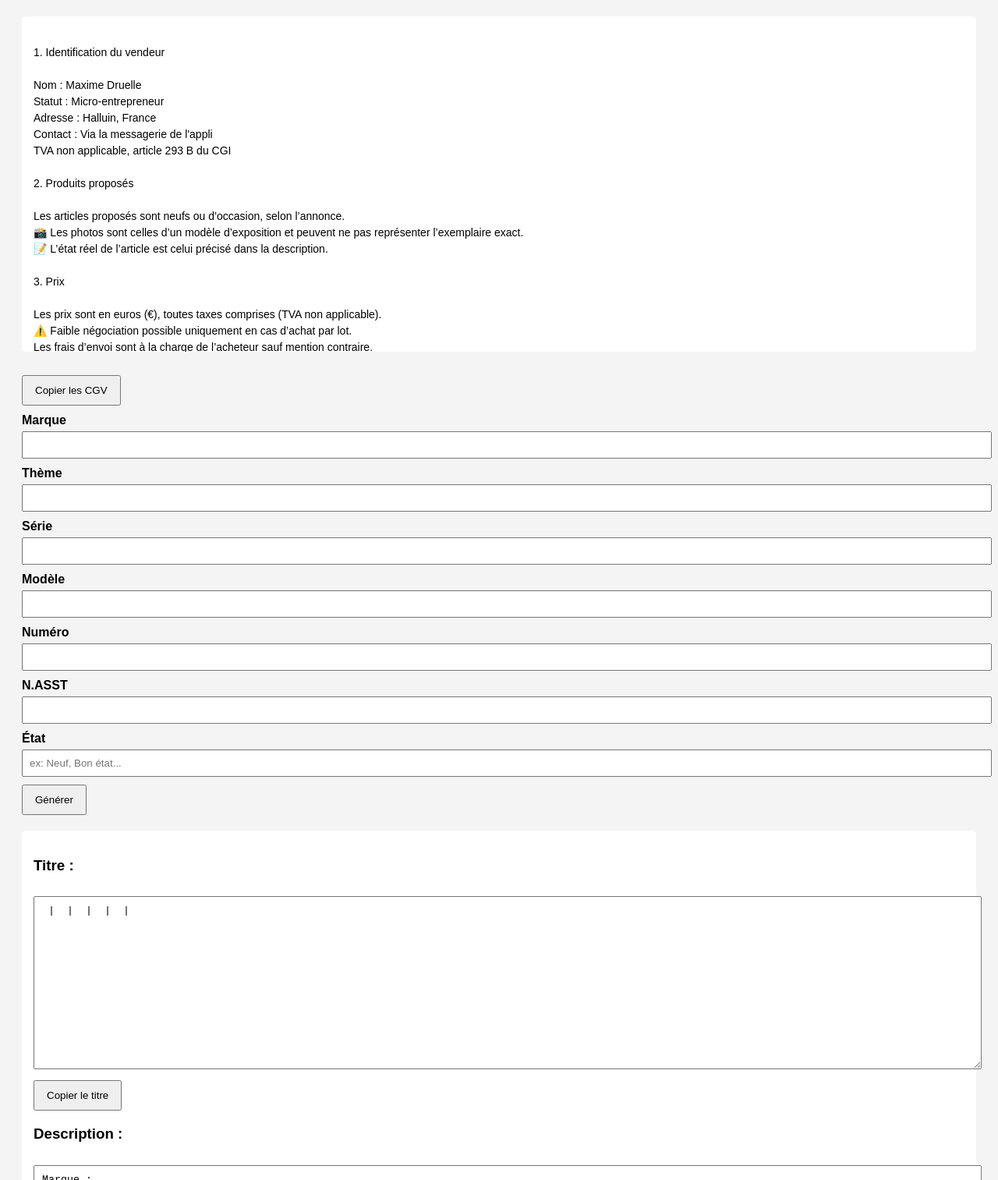
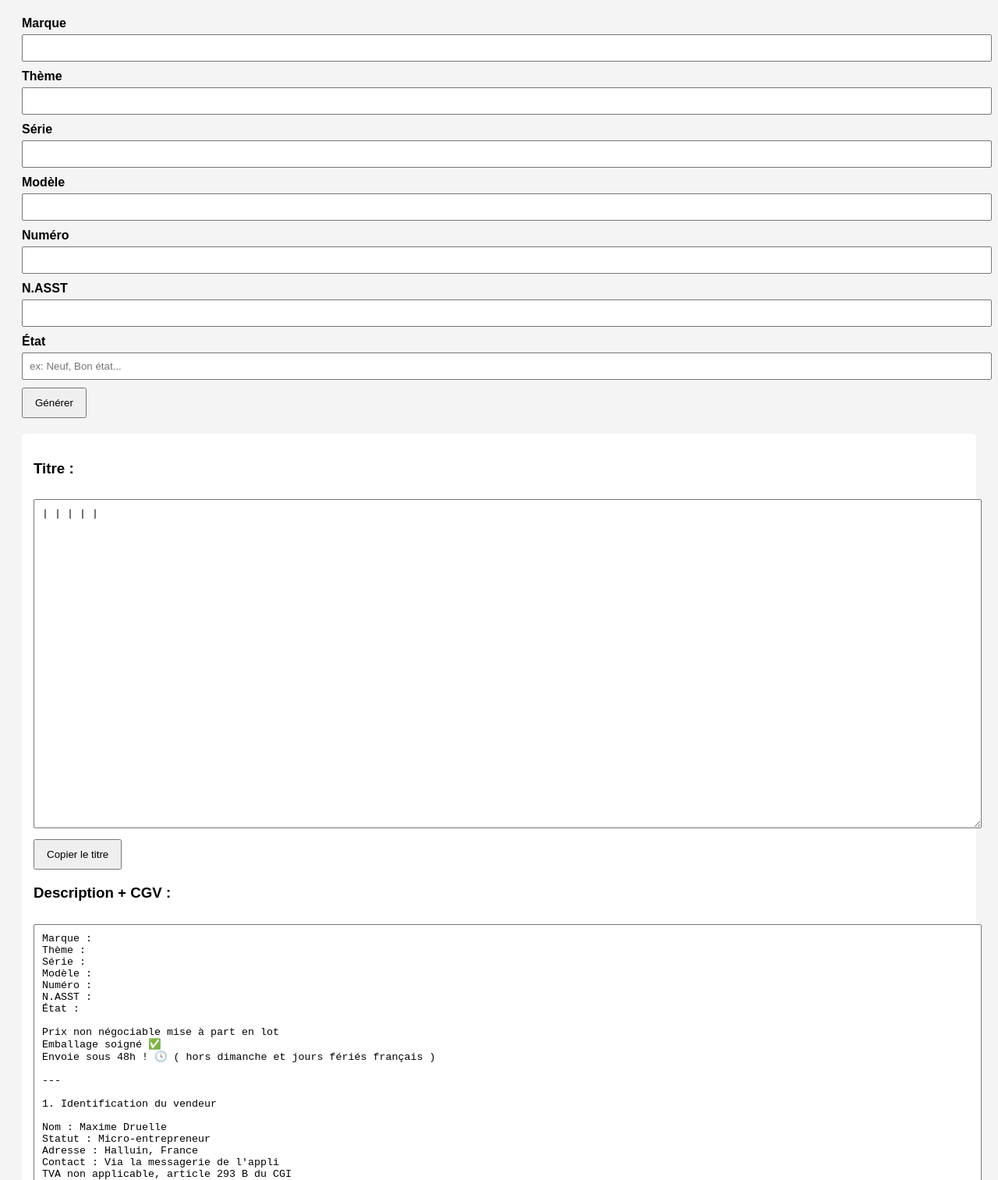
Before and after one commit to eleksnipe0/projet-site, a plain HTML site: page index.html in a window 1280 px wide. Shown: the part 87-1600 px from the top of the page at 78% size. Drawn offline with Linux system fonts and the light colour scheme.

Commit message:
Update index.html

```diff
--- a/index.html
+++ b/index.html
@@ -9,27 +9,52 @@
     h1 { text-align: center; }
     label { font-weight: bold; display: block; margin-top: 10px; }
     input, select { width: 100%; padding: 8px; margin-top: 5px; }
-    textarea { width: 100%; height: 200px; margin-top: 10px; padding: 10px; }
+    textarea { width: 100%; height: 400px; margin-top: 10px; padding: 10px; white-space: pre-line; }
     button { margin-top: 10px; padding: 10px 15px; cursor: pointer; }
     .output-section { background: white; padding: 15px; margin-top: 20px; border-radius: 5px; }
-    .cgv-section {
-      background: white;
-      padding: 15px;
-      margin-bottom: 20px;
-      border-radius: 5px;
-      white-space: pre-line;
-      font-size: 14px;
-      line-height: 1.5;
-      max-height: 400px;
-      overflow-y: auto;
-    }
   </style>
 </head>
 <body>
   <h1>Générateur d'annonce simplifié</h1>
 
-  <!-- Section CGV -->
-  <div class="cgv-section" id="cgvTexte">
+  <label for="marque">Marque</label>
+  <input type="text" id="marque" />
+
+  <label for="theme">Thème</label>
+  <input type="text" id="theme" />
+
+  <label for="serie">Série</label>
+  <input type="text" id="serie" />
+
+  <label for="modele">Modèle</label>
+  <input type="text" id="modele" />
+
+  <label for="numero">Numéro</label>
+  <input type="text" id="numero" />
+
+  <label for="nasst">N.ASST</label>
+  <input type="text" id="nasst" />
+
+  <label for="etat">État</label>
+  <input type="text" id="etat" placeholder="ex: Neuf, Bon état..." />
+
+  <button onclick="genererAnnonce()">Générer</button>
+
+  <div class="output-section">
+    <h3>Titre :</h3>
+    <textarea id="titre" readonly></textarea>
+    <button onclick="copier('titre')">Copier le titre</button>
+
+    <h3>Description + CGV :</h3>
+    <textarea id="description" readonly></textarea>
+    <button onclick="copier('description')">Copier la description + CGV</button>
+  </div>
+
+  <script>
+    const champs = ["marque", "theme", "serie", "modele", "numero", "nasst", "etat"];
+
+    // Texte CGV complet
+    const texteCGV = `
 1. Identification du vendeur
 
 Nom : Maxime Druelle
@@ -81,46 +106,8 @@ En cas de désaccord, une résolution à l’amiable sera privilégiée.
 8. Acceptation des conditions
 
 Toute commande vaut acceptation des présentes Conditions Générales de Vente.
-  </div>
-  <button onclick="copier('cgvTexte')">Copier les CGV</button>
+`.trim();
 
-  <label for="marque">Marque</label>
-  <input type="text" id="marque" />
-
-  <label for="theme">Thème</label>
-  <input type="text" id="theme" />
-
-  <label for="serie">Série</label>
-  <input type="text" id="serie" />
-
-  <label for="modele">Modèle</label>
-  <input type="text" id="modele" />
-
-  <label for="numero">Numéro</label>
-  <input type="text" id="numero" />
-
-  <label for="nasst">N.ASST</label>
-  <input type="text" id="nasst" />
-
-  <label for="etat">État</label>
-  <input type="text" id="etat" placeholder="ex: Neuf, Bon état..." />
-
-  <button onclick="genererAnnonce()">Générer</button>
-
-  <div class="output-section">
-    <h3>Titre :</h3>
-    <textarea id="titre" readonly></textarea>
-    <button onclick="copier('titre')">Copier le titre</button>
-
-    <h3>Description :</h3>
-    <textarea id="description" readonly></textarea>
-    <button onclick="copier('description')">Copier la description</button>
-  </div>
-
-  <script>
-    const champs = ["marque", "theme", "serie", "modele", "numero", "nasst", "etat"];
-
-    // Charger les données sauvegardées
     window.onload = function () {
       champs.forEach((id) => {
         const valeur = localStorage.getItem(id);
@@ -143,8 +130,7 @@ Toute commande vaut acceptation des présentes Conditions Générales de Vente.
         localStorage.setItem(id, document.getElementById(id).value);
       });
 
-      const titre = `${marque} | ${theme} | ${serie} | ${modele} | ${numero} | ${nasst}`;
-      const description = `Marque : ${marque}
+      const descriptionAnnonce = `Marque : ${marque}
 Thème : ${theme}
 Série : ${serie}
 Modèle : ${modele}
@@ -156,30 +142,24 @@ Prix non négociable mise à part en lot
 Emballage soigné ✅
 Envoie sous 48h ! 🕓 ( hors dimanche et jours fériés français )`;
 
+      // Ajout des CGV après un saut de ligne
+      const descriptionComplete = descriptionAnnonce + "\n\n---\n\n" + texteCGV;
+
+      const titre = `${marque} | ${theme} | ${serie} | ${modele} | ${numero} | ${nasst}`;
+
       document.getElementById("titre").value = titre;
-      document.getElementById("description").value = description;
+      document.getElementById("description").value = descriptionComplete;
     }
 
     function copier(id) {
       let element = document.getElementById(id);
-      let textToCopy = "";
 
       if (element.tagName.toLowerCase() === "textarea" || element.tagName.toLowerCase() === "input") {
         element.select();
         element.setSelectionRange(0, 99999);
         document.execCommand("copy");
-      } else {
-        // Pour un div ou autre, on copie son texte
-        if (id === "cgvTexte") {
-          textToCopy = element.innerText || element.textContent;
-          navigator.clipboard.writeText(textToCopy).then(() => {
-            alert("CGV copiées dans le presse-papiers !");
-          });
-          return;
-        }
+        alert("Texte copié !");
       }
-
-      alert("Texte copié !");
     }
   </script>
 </body>
```
